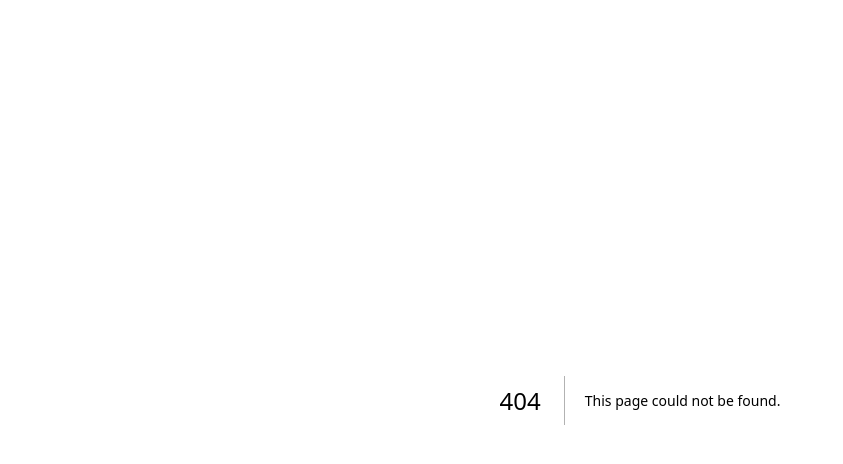
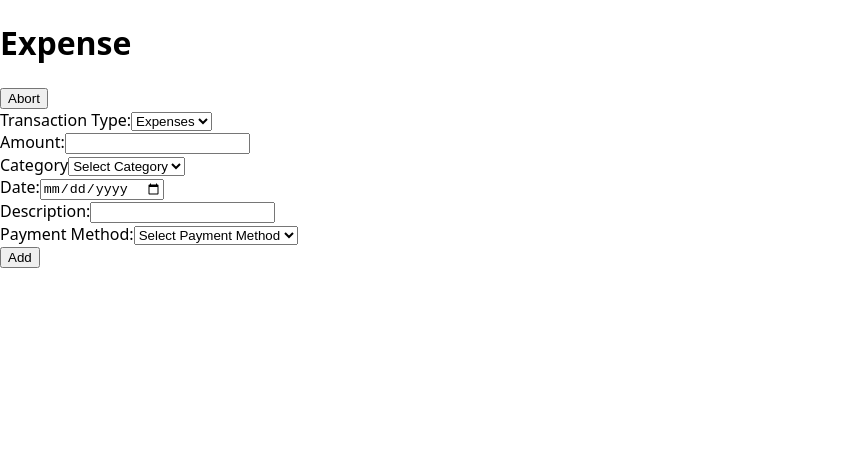
Before and after one commit to miToe/dagobert, a Next.js app: page /transactionform in a window 1280 px wide. Before the commit this address had no page. Shown: the top 464 px of the page, without its empty margins (0-843 px from the left). Built offline with nearby package versions, Linux system fonts and the light colour scheme.

Commit message:
Expense-entry

```diff
--- a/package.json
+++ b/package.json
@@ -15,7 +15,8 @@
     "next": "13.4.8",
     "react": "18.2.0",
     "react-dom": "18.2.0",
-    "styled-components": "^6.1.11"
+    "styled-components": "^6.1.11",
+    "uid": "^2.0.2"
   },
   "devDependencies": {
     "@svgr/webpack": "^8.0.1",
--- a/src/data/transactions.json
+++ b/src/data/transactions.json
@@ -2,91 +2,101 @@
   {
     "id": "1",
     "date": "2024-05-01",
-    "amount": 50.00,
+    "amount": 50.0,
     "currency": "USD",
     "category": "Groceries",
     "description": "Weekly grocery shopping",
-    "paymentMethod": "Credit Card"
+    "paymentMethod": "Credit Card",
+    "transactionType": "Expense"
   },
   {
     "id": "2",
     "date": "2024-05-02",
-    "amount": 25.00,
+    "amount": 25.0,
     "currency": "USD",
     "category": "Transportation",
     "description": "Gas for car",
-    "paymentMethod": "Debit Card"
+    "paymentMethod": "Debit Card",
+    "transactionType": "Expense"
   },
   {
     "id": "3",
     "date": "2024-05-03",
-    "amount": 100.00,
+    "amount": 100.0,
     "currency": "USD",
     "category": "Entertainment",
     "description": "Concert tickets",
-    "paymentMethod": "Credit Card"
+    "paymentMethod": "Credit Card",
+    "transactionType": "Expense"
   },
   {
     "id": "4",
     "date": "2024-05-04",
-    "amount": 200.00,
+    "amount": 200.0,
     "currency": "USD",
     "category": "Rent",
     "description": "Monthly apartment rent",
-    "paymentMethod": "Bank Transfer"
+    "paymentMethod": "Bank Transfer",
+    "transactionType": "Expense"
   },
   {
     "id": "5",
     "date": "2024-05-05",
-    "amount": 15.00,
+    "amount": 15.0,
     "currency": "USD",
     "category": "Dining",
     "description": "Lunch at a cafe",
-    "paymentMethod": "Cash"
+    "paymentMethod": "Cash",
+    "transactionType": "Expense"
   },
   {
     "id": "6",
     "date": "2024-05-06",
-    "amount": 75.00,
+    "amount": 75.0,
     "currency": "USD",
     "category": "Utilities",
     "description": "Electricity bill",
-    "paymentMethod": "Debit Card"
+    "paymentMethod": "Debit Card",
+    "transactionType": "Expense"
   },
   {
     "id": "7",
     "date": "2024-05-07",
-    "amount": 30.00,
+    "amount": 30.0,
     "currency": "USD",
     "category": "Healthcare",
     "description": "Doctor's appointment",
-    "paymentMethod": "Credit Card"
+    "paymentMethod": "Credit Card",
+    "transactionType": "Expense"
   },
   {
     "id": "8",
     "date": "2024-05-08",
-    "amount": 50.00,
+    "amount": 50.0,
     "currency": "USD",
     "category": "Clothing",
     "description": "New shoes",
-    "paymentMethod": "Credit Card"
+    "paymentMethod": "Credit Card",
+    "transactionType": "Expense"
   },
   {
     "id": "9",
     "date": "2024-05-09",
-    "amount": 60.00,
+    "amount": 60.0,
     "currency": "USD",
     "category": "Groceries",
     "description": "Bi-weekly grocery shopping",
-    "paymentMethod": "Debit Card"
+    "paymentMethod": "Debit Card",
+    "transactionType": "Expense"
   },
   {
     "id": "10",
     "date": "2024-05-10",
-    "amount": 20.00,
+    "amount": 20.0,
     "currency": "USD",
     "category": "Transportation",
     "description": "Public transportation pass",
-    "paymentMethod": "Credit Card"
+    "paymentMethod": "Credit Card",
+    "transactionType": "Expense"
   }
 ]
--- a/src/pages/_app.js
+++ b/src/pages/_app.js
@@ -1,10 +1,19 @@
+// src/pages/_app.js
 import GlobalStyle from "../../styles";
+import transactionsData from "../data/transactions.json";
+import { useState } from "react";
 
 export default function App({ Component, pageProps }) {
+  const [transactions, setTransactions] = useState(transactionsData);
+
   return (
     <>
       <GlobalStyle />
-      <Component {...pageProps} />
+      <Component
+        {...pageProps}
+        transactions={transactions}
+        setTransactions={setTransactions}
+      />
     </>
   );
 }
--- /dev/null
+++ b/src/pages/transactionform/index.js
@@ -0,0 +1,127 @@
+import { useRouter } from "next/router";
+import { useState } from "react";
+import { uid } from "uid";
+
+export default function TransactionForm({ transactions, setTransactions }) {
+  const router = useRouter();
+
+  const [formData, setFormData] = useState({
+    date: "",
+    amount: "",
+    category: "",
+    paymentMethod: "",
+    description: "",
+    transactionType: "",
+  });
+
+  function handleChange(event) {
+    const { name, value } = event.target;
+    setFormData({
+      ...formData,
+      [name]: value,
+    });
+  }
+
+  function handleSubmit(event) {
+    event.preventDefault();
+    const newTransaction = {
+      id: uid(),
+      ...formData,
+    };
+    console.log(formData);
+    setTransactions((initialTransactions) => [
+      ...initialTransactions,
+      newTransaction,
+    ]);
+    console.log(newTransaction);
+    router.push("/"); // Redirect to TransactionList
+  }
+
+  function handleAbort() {
+    router.push("/");
+  }
+
+  return (
+    <div>
+      <h1>Expense</h1>
+      <form onSubmit={handleSubmit}>
+        <button type="button" onClick={handleAbort}>
+          Abort
+        </button>
+        <div>
+          <label>Transaction Type:</label>
+          <select
+            name="transactionType"
+            value={formData.transactionType}
+            onChange={handleChange}
+            required
+          >
+            <option value="Expenses">Expenses</option>
+            <option value="Income">Income</option>
+          </select>
+        </div>
+
+        <div>
+          <label>Amount:</label>
+          <input
+            name="amount"
+            type="number"
+            value={formData.amount}
+            onChange={handleChange}
+            required
+          />
+        </div>
+        <div>
+          <label>Category</label>
+          <select
+            name="category"
+            value={formData.category}
+            onChange={handleChange}
+            required
+          >
+            <option value="">Select Category</option>
+            <option value="Entertainment">Entertainment</option>
+            <option value="Food">Food</option>
+            <option value="Shopping">Shopping</option>
+            <option value="Transport">Transport</option>
+          </select>
+        </div>
+        <div>
+          <label>Date:</label>
+          <input
+            name="date"
+            type="date"
+            value={formData.date}
+            onChange={handleChange}
+            required
+          />
+        </div>
+        <div>
+          <label>Description:</label>
+          <input
+            name="description"
+            type="text"
+            value={formData.description}
+            onChange={handleChange}
+          />
+        </div>
+        <div>
+          <label>Payment Method:</label>
+          <select
+            name="paymentMethod"
+            value={formData.paymentMethod}
+            onChange={handleChange}
+            required
+          >
+            <option value="">Select Payment Method</option>
+            <option value="Credit Card">Credit Card</option>
+            <option value="Debit Card">Debit Card</option>
+            <option value="Cash">Cash</option>
+            <option value="PayPal">PayPal</option>
+          </select>
+        </div>
+        <button type="submit">Add</button>
+      </form>
+    </div>
+  );
+}
```
Also changed, not shown: src/pages/index.js (+11 -12 lines), src/pages/transactions/[id].js (+9 -7 lines), 1 other file (tests, documents, lock files or other folders).
